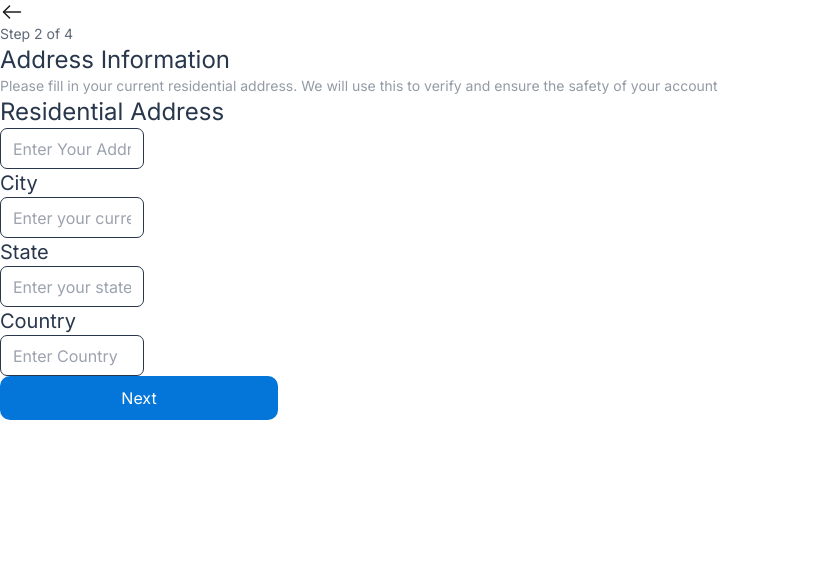
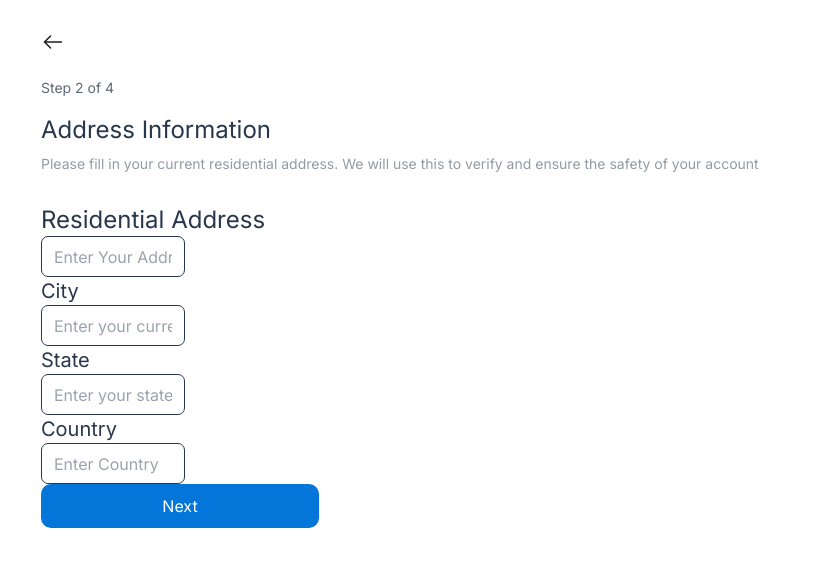
Before and after one commit to Maxwell011/moni-finance, a Next.js app: page /setup/address in a window 1280 px wide. Shown: the top 566 px of the page, without its empty margins (0-822 px from the left). Built offline with nearby package versions, Linux system fonts and the light colour scheme.

Commit message:
Update address page styling

```diff
--- a/src/app/setup/address/page.tsx
+++ b/src/app/setup/address/page.tsx
@@ -7,7 +7,7 @@ export default function Address() {
   const router = useRouter();
   return (
     <>
-      <section>
+      <section className='mx-[41px] my-[30px]'>
         <div
           className='cursor-pointer'
           onClick={() => router.push("/setup/personal")}
@@ -17,12 +17,13 @@ export default function Address() {
             alt='Arrow left'
             width={24}
             height={24}
+            className='mb-6'
           />
         </div>
         <div>
-          <p className='text-sm text-[#5e6978]'>Step 2 of 4</p>
-          <h1 className='text-2xl text-[#28374B]'>Address Information</h1>
-          <p className='text-sm text-[#939BA5]'>
+          <p className='text-sm text-[#5e6978] mb-4'>Step 2 of 4</p>
+          <h1 className='text-2xl text-[#28374B] mb-2'>Address Information</h1>
+          <p className='text-sm text-[#939BA5] mb-[30px]'>
             Please fill in your current residential address. We will use this to
             verify and ensure the safety of your account
           </p>
```
